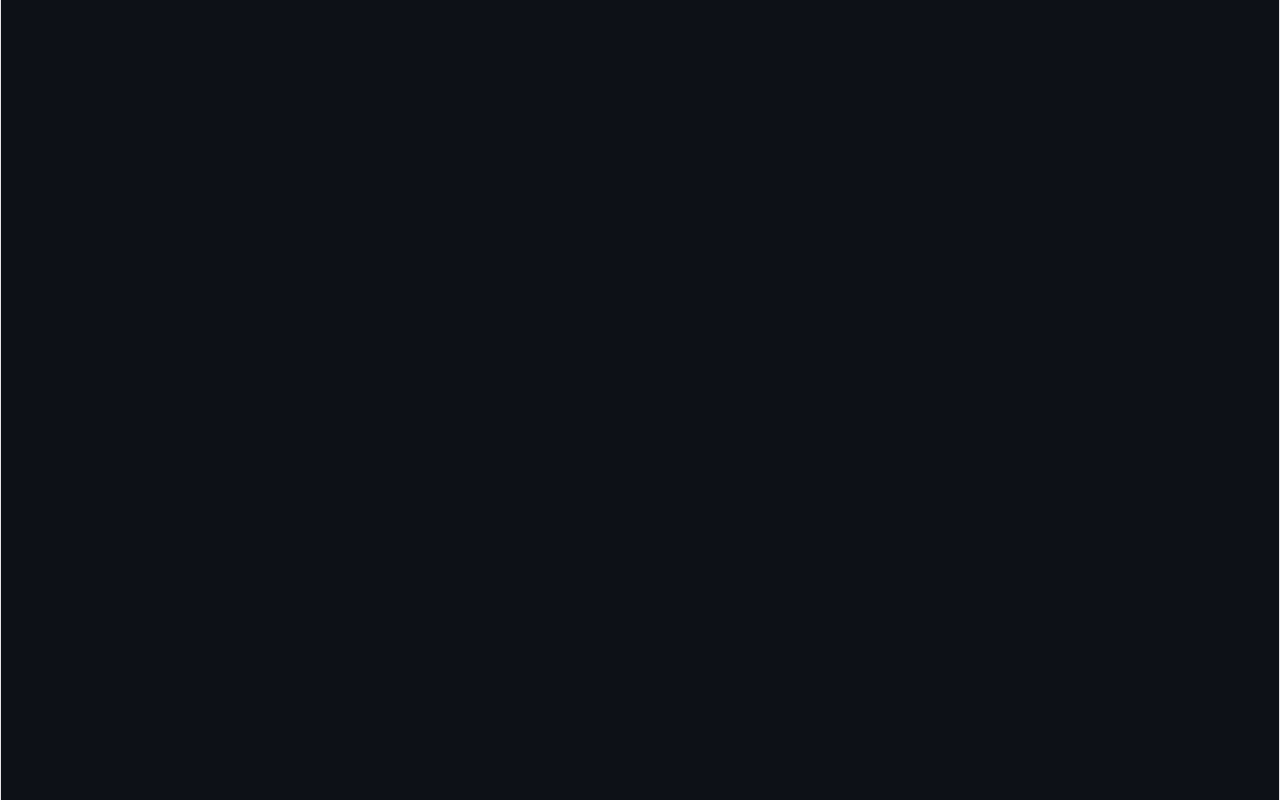
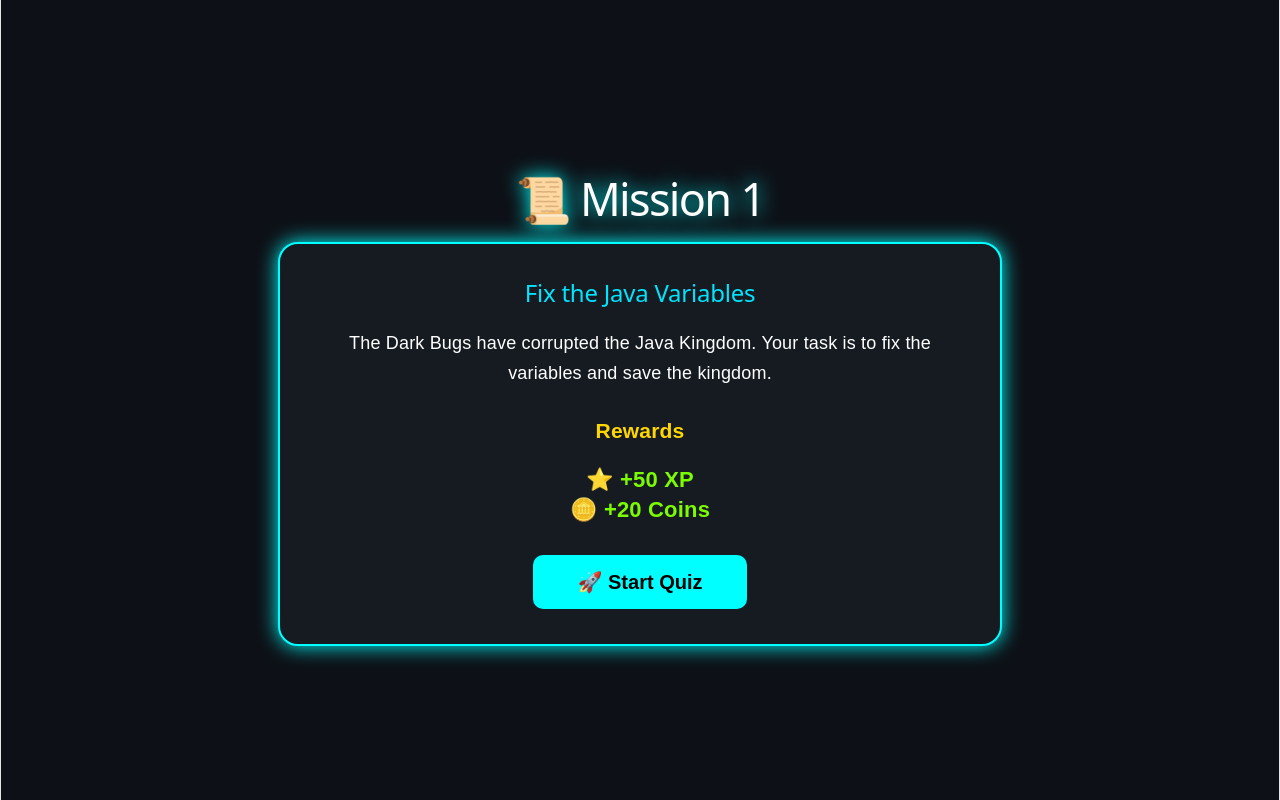
Before and after one commit to rashmirekhaghosh370-svg/JavaVerse, a React (Vite) app in the folder frontend/javaverse-frontend/: page /mission in a window 1280 px wide. Before the commit this address had no page. Built offline with nearby package versions, Linux system fonts and the light colour scheme.

Commit message:
Mission page and Navigate

```diff
--- a/frontend/javaverse-frontend/src/App.jsx
+++ b/frontend/javaverse-frontend/src/App.jsx
@@ -4,6 +4,7 @@ import Character from "./pages/Character/Character";
 import Lobby from "./pages/Lobby/Lobby";
 import Map from "./pages/Map/Map";
 import JavaKingdom from "./pages/JavaKingdom/JavaKingdom";
+import Mission from "./pages/Mission/Mission"
 function App() {
   return (
     <Routes>
@@ -12,6 +13,7 @@ function App() {
       <Route path="/lobby" element = {<Lobby/>}/>
       <Route path="/map" element = {<Map/>}/>
       <Route path="/java-kingdom" element = {<JavaKingdom/>}/>
+      <Route path="/mission" element = {<Mission/>}/>
     </Routes>
   );
 }
--- a/frontend/javaverse-frontend/src/pages/JavaKingdom/JavaKingdom.css
+++ b/frontend/javaverse-frontend/src/pages/JavaKingdom/JavaKingdom.css
@@ -53,24 +53,28 @@ body{
 /* Button */
 
 .start-btn{
-    margin-top:30px;
-    padding:15px 45px;
-    border:none;
-    border-radius:12px;
-    background:#00b0ff;
-    color:white;
-    font-size:20px;
-    font-weight:bold;
-    cursor:pointer;
-    transition:.3s;
+    margin-top: 25px;
+    padding: 14px 40px;
+    border: none;
+    border-radius: 50px;
+    background: linear-gradient(135deg,#00e5ff,#00bcd4);
+    color: white;
+    font-size: 18px;
+    font-weight: bold;
+    cursor: pointer;
+    box-shadow: 0 0 20px rgba(0,229,255,.6);
+    transition: all .3s ease;
 }
 
 .start-btn:hover{
-    background:#00e5ff;
-    transform:scale(1.08);
-    box-shadow:0 0 20px #00e5ff;
+    transform: scale(1.08);
+    box-shadow: 0 0 35px cyan;
+    background: linear-gradient(135deg,#00ffff,#00cfff);
 }
 
+.start-btn:active{
+    transform: scale(.96);
+}
 /* Status Card */
 
 .status-card{
--- a/frontend/javaverse-frontend/src/pages/JavaKingdom/JavaKingdom.jsx
+++ b/frontend/javaverse-frontend/src/pages/JavaKingdom/JavaKingdom.jsx
@@ -1,7 +1,9 @@
 import React from "react";
 import "./JavaKingdom.css";
+import { useNavigate } from "react-router-dom";
 
 function JavaKingdom() {
+    const navigate = useNavigate();
   return (
     <div className="kingdom-page">
 
@@ -25,8 +27,10 @@ function JavaKingdom() {
           Only a Java Master can defeat them.
         </p>
 
-        <button className="start-btn">
-          🚀 Start Mission
+        <button
+        className="start-btn"
+        onClick={()=> navigate("/mission")}>
+             🚀 Start Mission
         </button>
 
       </div>
--- /dev/null
+++ b/frontend/javaverse-frontend/src/pages/Mission/Mission.css
@@ -0,0 +1,111 @@
+.mission-page{
+
+min-height:100vh;
+
+background:#0d1117;
+
+display:flex;
+
+flex-direction:column;
+
+justify-content:center;
+
+align-items:center;
+
+}
+
+.mission-page h1{
+
+color:white;
+
+font-size:45px;
+
+margin-bottom:30px;
+
+text-shadow:0 0 20px cyan;
+
+}
+
+.mission-card{
+
+width:650px;
+
+background:#161b22;
+
+border:2px solid cyan;
+
+border-radius:20px;
+
+padding:35px;
+
+text-align:center;
+
+box-shadow:0 0 20px cyan;
+
+}
+
+.mission-card h2{
+
+color:#00e5ff;
+
+margin-bottom:20px;
+
+}
+
+.mission-card p{
+
+color:white;
+
+font-size:18px;
+
+line-height:30px;
+
+}
+
+.reward{
+
+margin:30px 0;
+
+}
+
+.reward h3{
+
+color:gold;
+
+}
+
+.reward p{
+
+color:#7CFC00;
+
+font-size:22px;
+
+}
+
+.mission-card button{
+
+padding:15px 45px;
+
+font-size:20px;
+
+background:cyan;
+
+border:none;
+
+border-radius:10px;
+
+cursor:pointer;
+
+font-weight:bold;
+
+transition:.3s;
+
+}
+
+.mission-card button:hover{
+
+transform:scale(1.05);
+
+box-shadow:0 0 25px cyan;
+
+}
--- /dev/null
+++ b/frontend/javaverse-frontend/src/pages/Mission/Mission.jsx
@@ -0,0 +1,38 @@
+import "./Mission.css";
+
+function Mission() {
+  return (
+    <div className="mission-page">
+
+      <h1>📜 Mission 1</h1>
+
+      <div className="mission-card">
+
+        <h2>Fix the Java Variables</h2>
+
+        <p>
+          The Dark Bugs have corrupted the Java Kingdom.
+          Your task is to fix the variables and save the kingdom.
+        </p>
+
+        <div className="reward">
+
+          <h3>Rewards</h3>
+
+          <p>⭐ +50 XP</p>
+
+          <p>🪙 +20 Coins</p>
+
+        </div>
+
+        <button>
+          🚀 Start Quiz
+        </button>
+
+      </div>
+
+    </div>
+  );
+}
+
+export default Mission;
```
